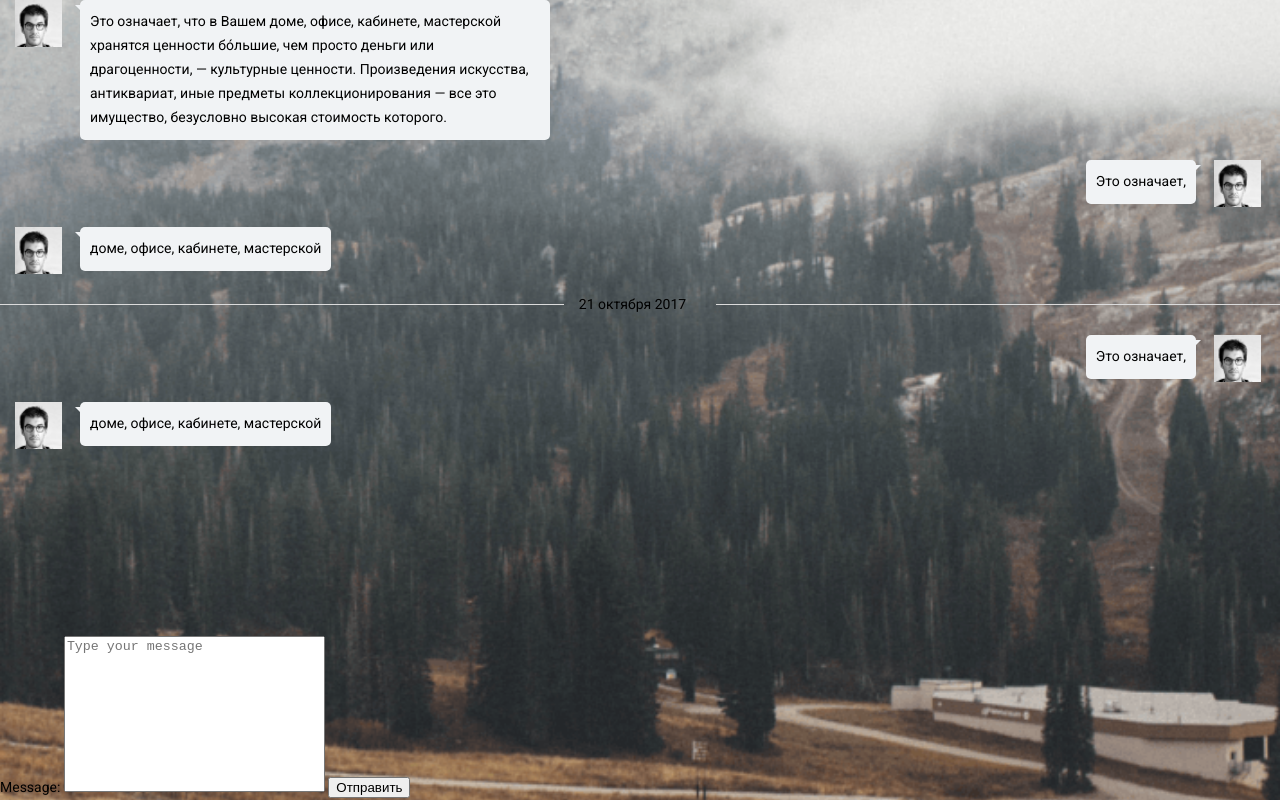
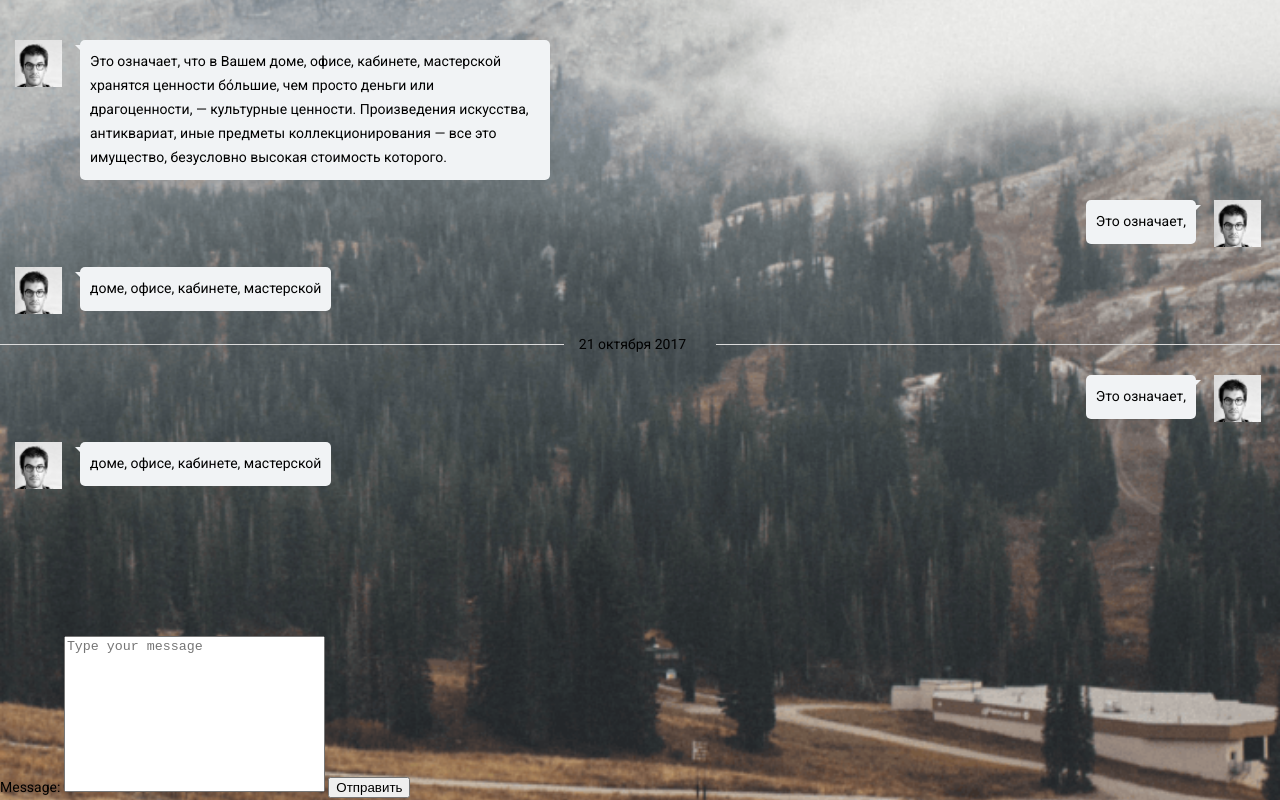
Before and after one commit to alanreidt/chat-layout, a plain HTML site: page index.html in a window 1280 px wide. Drawn offline with Linux system fonts and the light colour scheme.

Commit message:
Add paddings to the chat__content element

```diff
--- a/style.css
+++ b/style.css
@@ -24,6 +24,8 @@ body {
 
 .chat__content {
   flex: 1 0 0;
+  padding-top: 40px;
+  padding-bottom: 30px;
 
   overflow: auto;
 }
@@ -36,6 +38,10 @@ body {
   margin-bottom: 20px;
   padding-left: 15px;
   padding-right: 19px;
+}
+
+.message:last-child {
+  margin-bottom: 0;
 }
 
 .message_outgoing {
```
